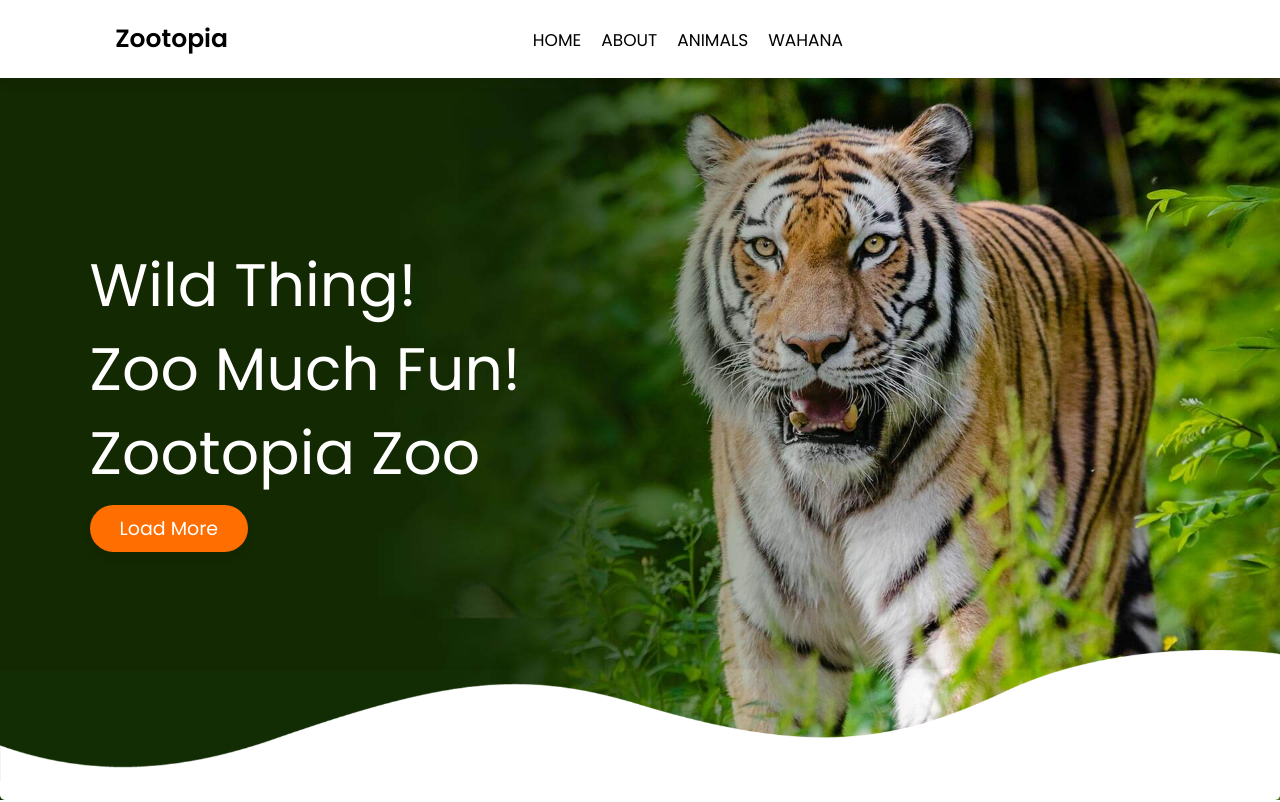
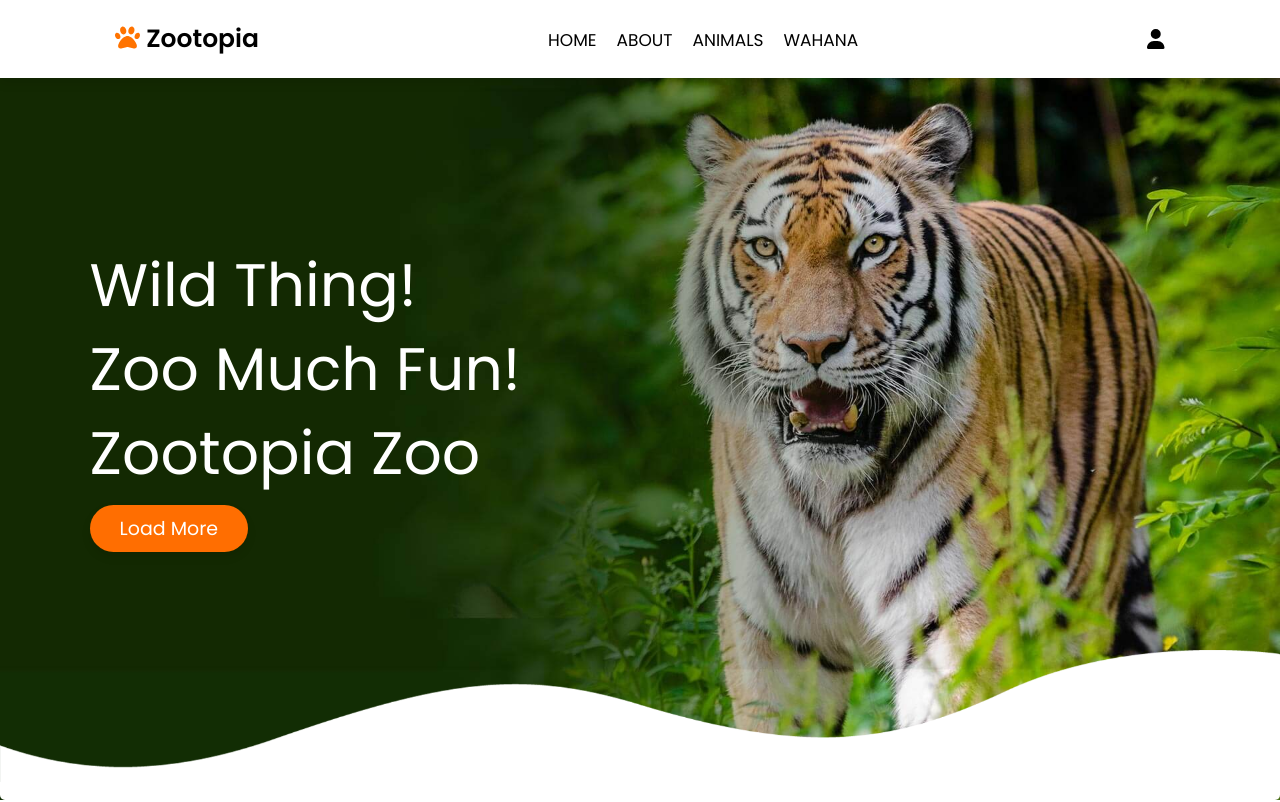
Before and after one commit to fitrianurfa/Zootopia, a React (Vite) app: page / in a window 1280 px wide. Shown: the top 802 px of the page. Built offline with nearby package versions, Linux system fonts and the light colour scheme.

Commit message:
chore: update icon

```diff
--- a/src/components/Navbar.jsx
+++ b/src/components/Navbar.jsx
@@ -1,6 +1,8 @@
 import { useNavigate } from "react-router";
 import './navbar.css'
-
+import { FontAwesomeIcon } from '@fortawesome/react-fontawesome'
+import { faPaw } from '@fortawesome/free-solid-svg-icons'
+import { faUser } from '@fortawesome/free-solid-svg-icons'
 
 
 function Navbar () {
@@ -13,7 +15,7 @@ function Navbar () {
     <header className=".header">
     <a className="logo" onClick={navigateToLandingPage }>
       {" "}
-      <i className="fas fa-paw" /> Zootopia
+      <FontAwesomeIcon icon={faPaw} style={{color: "#ff7300",}} /> Zootopia
     </a>
     <nav className="navbar">
       <a href="#home">HOME</a>
@@ -22,7 +24,8 @@ function Navbar () {
       <a href="#wahana">WAHANA</a>
     </nav>
     <div className="icons">
-      <div id="loginbtn" className="fas fa-user" onClick={navigateToLogin} />
+      <div  />
+      <FontAwesomeIcon icon={faUser} id="loginbtn" onClick={navigateToLogin} />
     </div>
   </header>
   )
```
